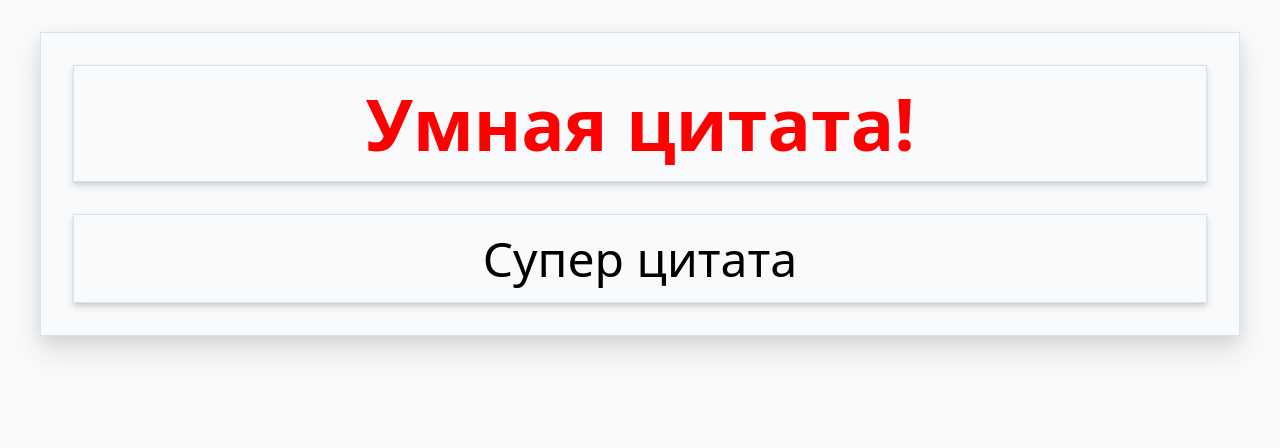
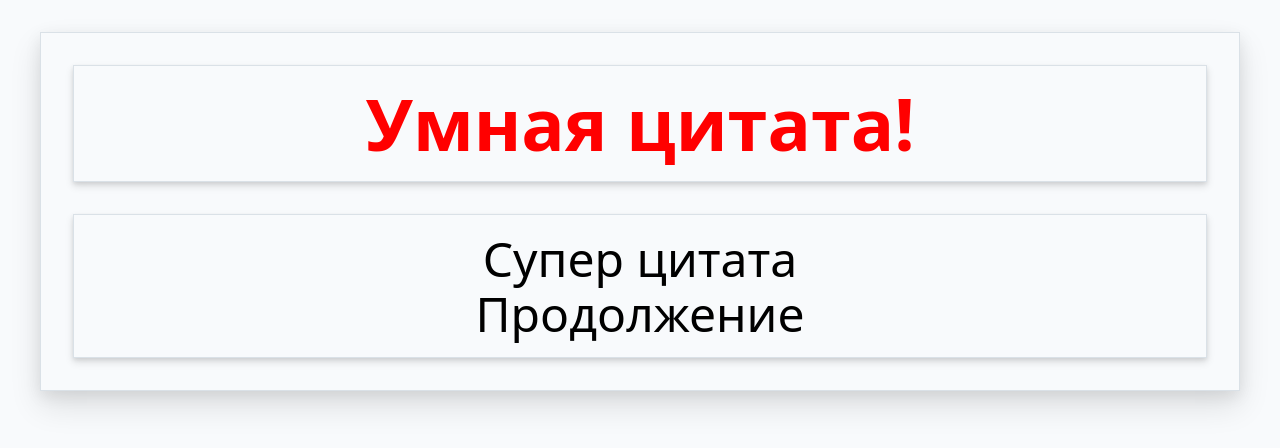
Before and after one commit to curtdp/quotescms, a Vue app: page / in a window 1280 px wide. Shown: the top 448 px of the page. Built offline with nearby package versions, Linux system fonts and the light colour scheme.

Commit message:
Слот по-умолчанию

```diff
--- a/src/App.vue
+++ b/src/App.vue
@@ -3,7 +3,8 @@
     <div class="w-full my-8">
       <Quote>
         <h2 slot="title">{{ quoteTitle }}</h2>
-        <p slot="content">Супер цитата</p>
+        <p>Супер цитата</p>
+        <p>Продолжение</p>
       </Quote>
     </div>
 
--- a/src/components/Quote.vue
+++ b/src/components/Quote.vue
@@ -4,7 +4,7 @@
       <slot name="title"></slot>
     </div>
     <div class="border border-gray shadow-md p-4">
-      <slot name="content"></slot>
+      <slot></slot>
     </div>
   </div>
 </template>
```
